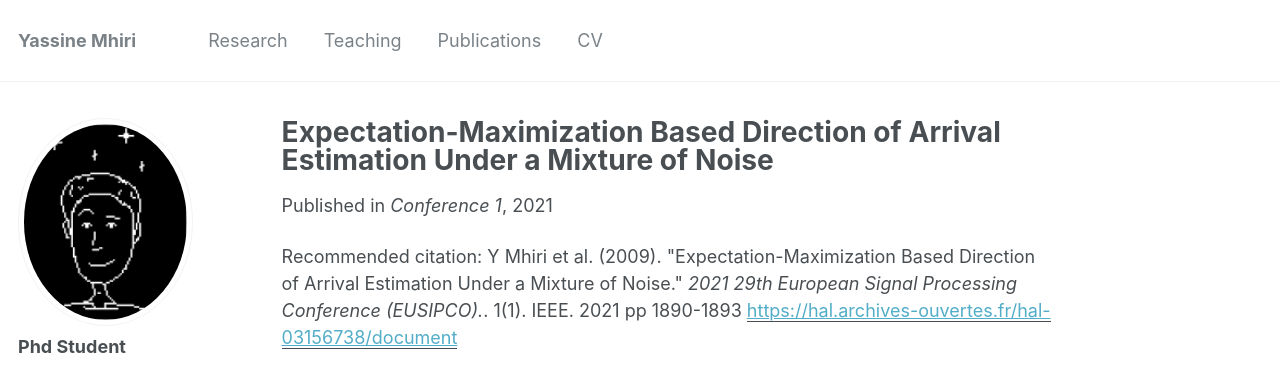
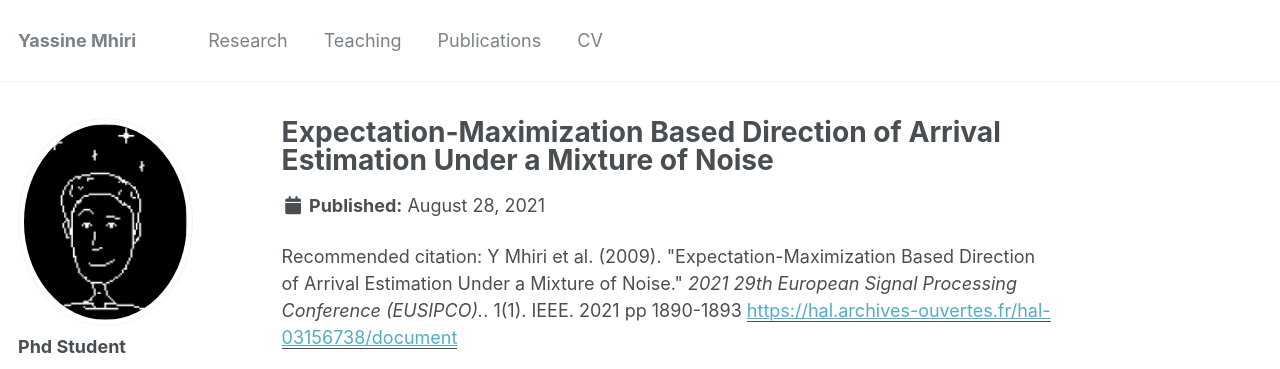
Before and after one commit to y-mhiri/y-mhiri.github.io, a Jekyll site: the page built from _publications/2021-08-28-mhiri2021expectation.md, in a window 1280 px wide and 1322 px high. Shown: the top 369 px of the window. Built offline with Jekyll 4.4.1, drawn with Linux system fonts in a browser that asks for light colours; some web fonts are replaced; part of the change alters nothing that is shown.

Commit message:
update publications

```diff
--- a/_publications/2021-08-28-mhiri2021expectation.md
+++ b/_publications/2021-08-28-mhiri2021expectation.md
@@ -3,8 +3,8 @@ title: "Expectation-Maximization Based Direction of Arrival Estimation Under a M
 collection: publications
 permalink: /publication/2009-10-01-paper-title-number-1
 excerpt: ''
-date: 2021-08-28
-venue: 'Conference 1'
+# date: 2021-08-28
+# venue: 'Conference 1'
 paperurl: 'https://hal.archives-ouvertes.fr/hal-03156738/document'
 citation: 'Y Mhiri et al. (2009). &quot;Expectation-Maximization Based Direction of Arrival Estimation Under a Mixture of Noise.&quot; <i>2021 29th European Signal Processing Conference (EUSIPCO).</i>. 1(1). IEEE. 2021 pp 1890-1893'
 ---
```
